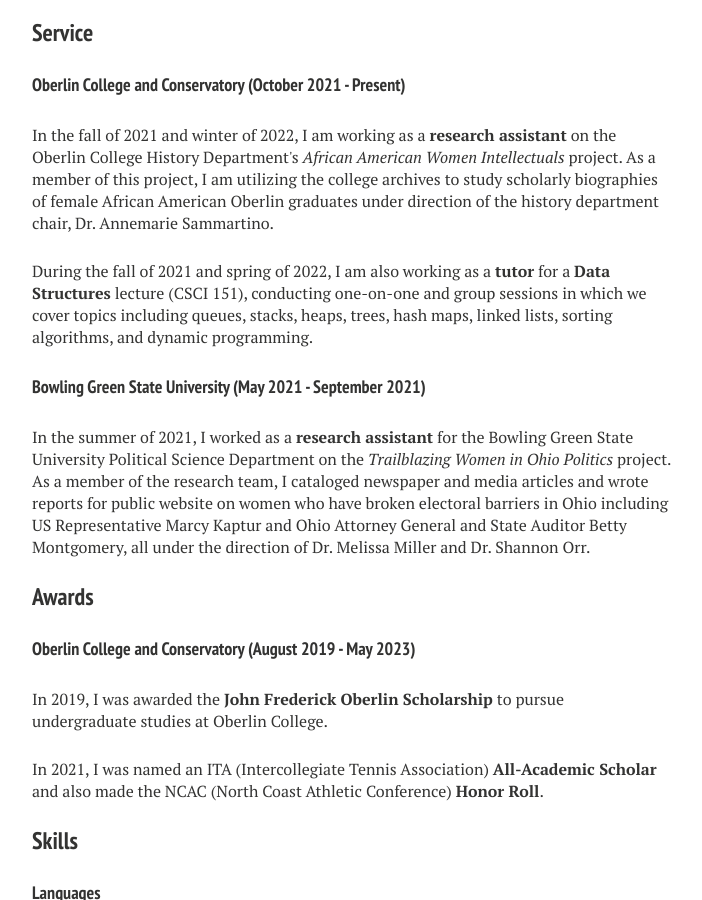
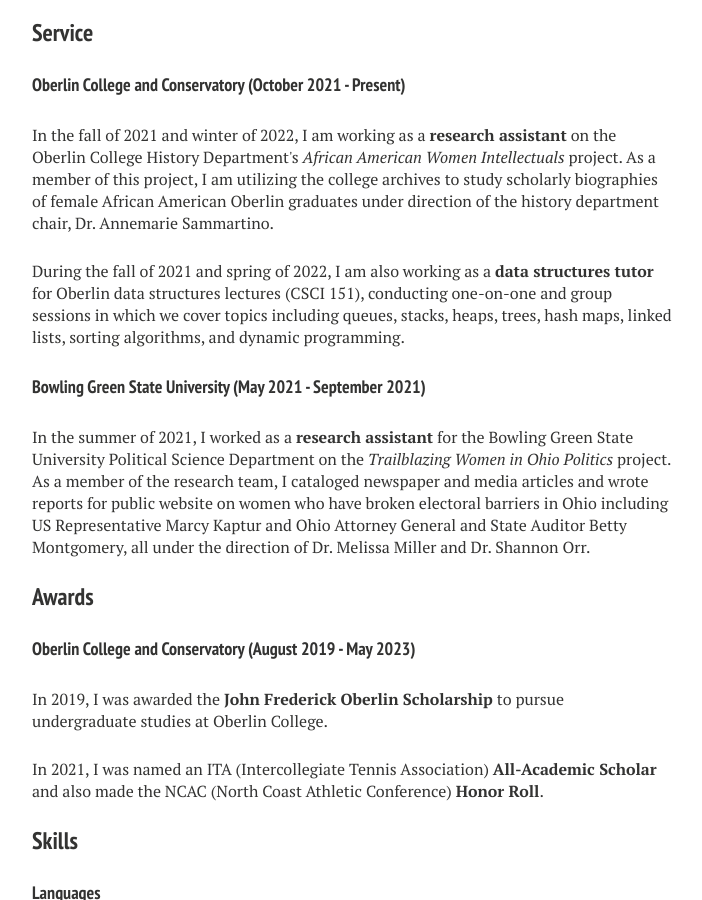
Before and after one commit to nathanenglehart/nathanenglehart.github.io, a Jekyll site: the page built from cv.md, in a window 1280 px wide and 900 px high, scrolled down 648 px. Shown: the whole window, without its empty margins (288-990 px from the left). Built offline with Jekyll 4.4.1, drawn with Linux system fonts in a browser that asks for light colours; nearby versions of some CDN libraries.

Commit message:
Update cv.html

```diff
--- a/_layouts/cv.html
+++ b/_layouts/cv.html
@@ -61,7 +61,7 @@
 
       <h4>Oberlin College and Conservatory (October 2021 - Present)</h4>
       <p class="paragraph">In the fall of 2021 and winter of 2022, I am working as a <strong>research assistant</strong> on the Oberlin College History Department's <i>African American Women Intellectuals</i> project. As a member of this project, I am utilizing the college archives to study scholarly biographies of female African American Oberlin graduates under direction of the history department chair, Dr. Annemarie Sammartino. </p>
-      <p style="margin-top: 1.625rem !important;" class="paragraph">During the fall of 2021 and spring of 2022, I am also working as a <strong>tutor</strong> for a <strong>Data Structures</strong> lecture (CSCI 151), conducting one-on-one and group sessions in which we cover topics including queues, stacks, heaps, trees, hash maps, linked lists, sorting algorithms, and dynamic programming.</p>
+      <p style="margin-top: 1.625rem !important;" class="paragraph">During the fall of 2021 and spring of 2022, I am also working as a <strong>data structures tutor</strong> for Oberlin data structures lectures (CSCI 151), conducting one-on-one and group sessions in which we cover topics including queues, stacks, heaps, trees, hash maps, linked lists, sorting algorithms, and dynamic programming.</p>
 
       <h4>Bowling Green State University (May 2021 - September 2021)</h4>
       <p class="paragraph">In the summer of 2021, I worked as a <strong>research assistant</strong> for the Bowling Green State University Political Science Department on the <i>Trailblazing Women in Ohio Politics</i> project. As a member of the research team, I cataloged newspaper and media articles and wrote reports for public website on women who have broken electoral barriers in Ohio including US Representative Marcy Kaptur and Ohio Attorney General and State Auditor Betty Montgomery, all under the direction of Dr. Melissa Miller and Dr. Shannon Orr.</p>
```
